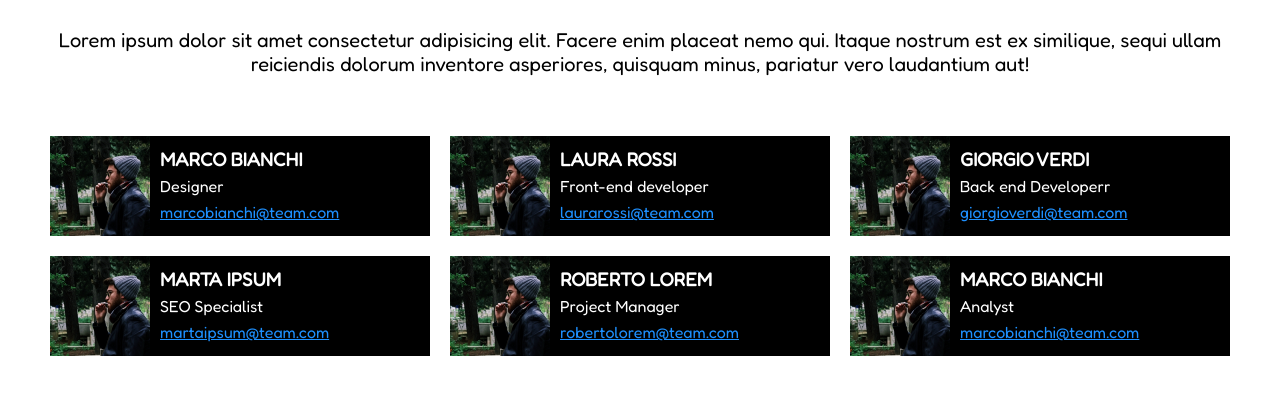
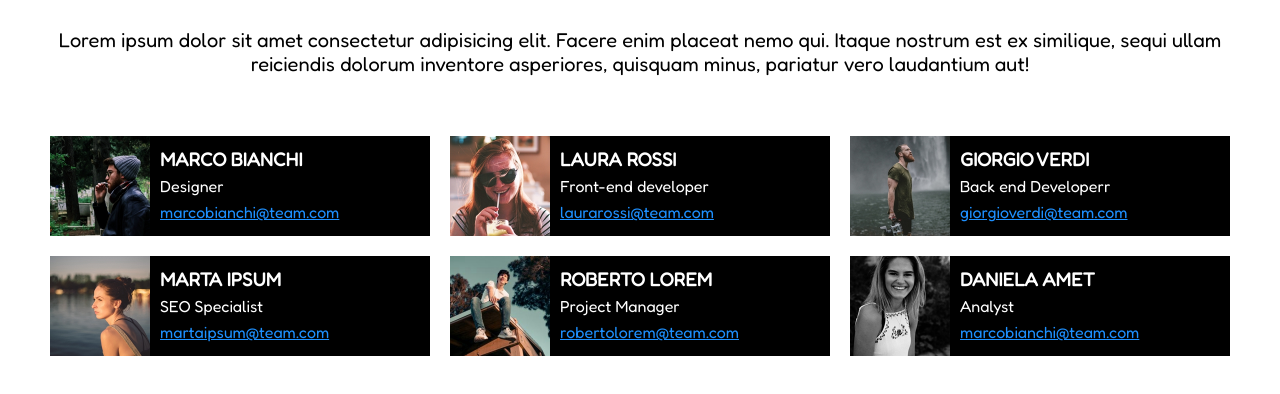
Before and after one commit to Riccardo-Laurenti/html-css-float, a plain HTML site: page index.html in a window 1280 px wide. Shown: the part 120-514 px from the top of the page. Drawn offline with Linux system fonts and the light colour scheme.

Commit message:
add name img

```diff
--- a/index.html
+++ b/index.html
@@ -27,7 +27,7 @@
             <div class="clearfix row">
                 <div class="column">
                     <div class="card clearfix">
-                        <img src="img/male1.png" alt="" class="card-img">
+                        <img src="img/male1.png" alt="Marco Bianchi img" class="card-img">
                         <div class="card-content">
                             <h3>Marco Bianchi</h3>
                             <div class="role">Designer</div>
@@ -38,7 +38,7 @@
 
                 <div class="column">
                     <div class="card clearfix">
-                        <img src="img/male1.png" alt="" class="card-img">
+                        <img src="img/female1.png" alt="Laura Rossi img" class="card-img">
                         <div class="card-content">
                             <h3>Laura Rossi</h3>
                             <div class="role">Front-end developer</div>
@@ -49,7 +49,7 @@
 
                 <div class="column">
                     <div class="card clearfix">
-                        <img src="img/male1.png" alt="" class="card-img">
+                        <img src="img/male2.png" alt="Giorgio Verdi img" class="card-img">
                         <div class="card-content">
                             <h3>Giorgio Verdi</h3>
                             <div class="role">Back end Developerr</div>
@@ -60,7 +60,7 @@
 
                 <div class="column">
                     <div class="card clearfix">
-                        <img src="img/male1.png" alt="" class="card-img">
+                        <img src="img/female2.png" alt="Marta Ipsum img" class="card-img">
                         <div class="card-content">
                             <h3>Marta Ipsum</h3>
                             <div class="role">SEO Specialist</div>
@@ -71,7 +71,7 @@
 
                 <div class="column">
                     <div class="card clearfix">
-                        <img src="img/male1.png" alt="" class="card-img">
+                        <img src="img/male3.png" alt="Roberto Lorem img" class="card-img">
                         <div class="card-content">
                             <h3>Roberto Lorem</h3>
                             <div class="role">Project Manager</div>
@@ -82,9 +82,9 @@
 
                 <div class="column">
                     <div class="card clearfix">
-                        <img src="img/male1.png" alt="" class="card-img">
+                        <img src="img/female3.png" alt="Daniela Amet img" class="card-img">
                         <div class="card-content">
-                            <h3>Marco Bianchi</h3>
+                            <h3>Daniela Amet</h3>
                             <div class="role">Analyst</div>
                             <a href="">marcobianchi@team.com</a>
                         </div>
```
